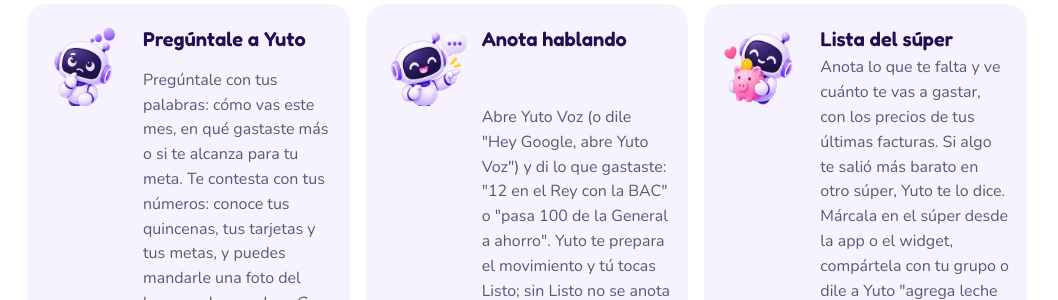
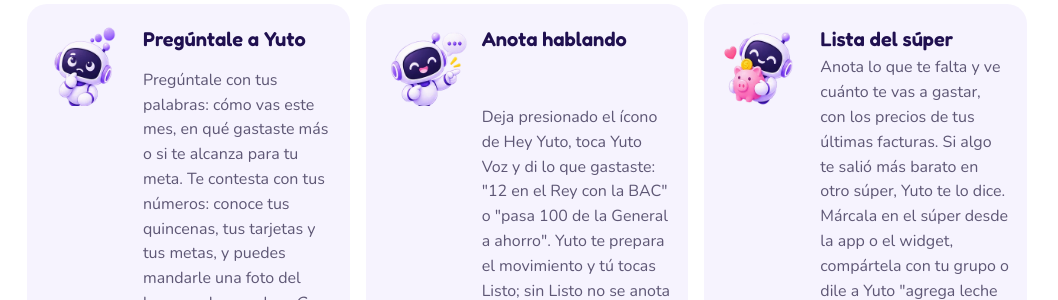
Before and after one commit to Dacoca34/yuto-legal, a Jekyll site: the page index.html, which Jekyll copies as it is, in a window 1280 px wide and 900 px high, scrolled down 1635 px. Shown: the part 154-454 px from the top of the window, without its empty margins (113-1171 px from the left). Built offline with Jekyll 4.4.1, drawn with Linux system fonts in a browser that asks for light colours; some of the changed text lies outside the part shown.

Commit message:
Yuto Voz: desde el ícono de Hey Yuto (sin segundo ícono)

```diff
--- a/index.html
+++ b/index.html
@@ -44,7 +44,7 @@
     <div class="tarjeta"><img class="pose" src="assets/yuto/preocupado.webp" alt="" loading="lazy"><h3>Que no te cobren una prueba gratis</h3><p>¿Empezaste a probar una suscripción? Anótala y te aviso 3 días antes y la víspera del cobro, para que decidas si la sigues o la cancelas.</p></div>
     <div class="tarjeta"><img class="pose" src="assets/yuto/trabajando.webp" alt="" loading="lazy"><h3>¿Tienes negocio?</h3><p>Lleva lo del negocio aparte de tu plata personal y mira cuánto te deja de verdad cada mes, separando costos y gastos, y cuánto te podrías pagar de sueldo. Tiene su propia pestaña en Inicio, con sus cuentas y su calendario.</p></div>
     <div class="tarjeta"><img class="pose" src="assets/yuto/pensando.webp" alt="" loading="lazy"><h3>Pregúntale a Yuto</h3><p>Pregúntale con tus palabras: cómo vas este mes, en qué gastaste más o si te alcanza para tu meta. Te contesta con tus números: conoce tus quincenas, tus tarjetas y tus metas, y puedes mandarle una foto del banco o de un cobro. <i>Con los planes Pro y Max; los primeros 30 días son gratis.</i></p></div>
-    <div class="tarjeta"><img class="pose" src="assets/yuto/hablando.webp" alt="" loading="lazy"><h3>Anota hablando</h3><p>Abre Yuto Voz (o dile "Hey Google, abre Yuto Voz") y di lo que gastaste: "12 en el Rey con la BAC" o "pasa 100 de la General a ahorro". Yuto te prepara el movimiento y tú tocas Listo; sin Listo no se anota nada. <i>Con los planes Pro y Max.</i></p></div>
+    <div class="tarjeta"><img class="pose" src="assets/yuto/hablando.webp" alt="" loading="lazy"><h3>Anota hablando</h3><p>Deja presionado el ícono de Hey Yuto, toca Yuto Voz y di lo que gastaste: "12 en el Rey con la BAC" o "pasa 100 de la General a ahorro". Yuto te prepara el movimiento y tú tocas Listo; sin Listo no se anota nada. <i>Con los planes Pro y Max.</i></p></div>
     <div class="tarjeta"><img class="pose" src="assets/yuto/ahorrando.webp" alt="" loading="lazy"><h3>Lista del súper</h3><p>Anota lo que te falta y ve cuánto te vas a gastar, con los precios de tus últimas facturas. Si algo te salió más barato en otro súper, Yuto te lo dice. Márcala en el súper desde la app o el widget, compártela con tu grupo o dile a Yuto "agrega leche a la lista" (con Pro y Max). Al tomarle foto a la factura, se tacha sola lo que compraste.</p></div>
     <div class="tarjeta"><img class="pose" src="assets/yuto/preocupado.webp" alt="" loading="lazy"><h3>Lo que la tarjeta no te avisa</h3><p>Agrega tu tarjeta paso a paso. Pon los cargos que te cobra tu banco, cada uno con su ITBMS y si es mensual o una vez al año, el seguro de saldo deudor y la tasa de interés (al mes o al año): en cada corte salen para que los confirmes, y Yuto te avisa si con ellos te pasarías del límite y cuánto pagar para evitar el sobregiro.</p></div>
     <div class="tarjeta"><img class="pose" src="assets/yuto/con-lupa.webp" alt="" loading="lazy"><h3>Una captura y listo</h3><p>¿Tu banco no avisa todo al celular? Sube en "Factura o captura" la captura de la lista de movimientos de la app de tu banco, o el PDF del estado de cuenta: Yuto saca todos los movimientos, elige la cuenta y tú decides cuáles anotar. Lo que ya tenías no se repite.</p></div>
```
